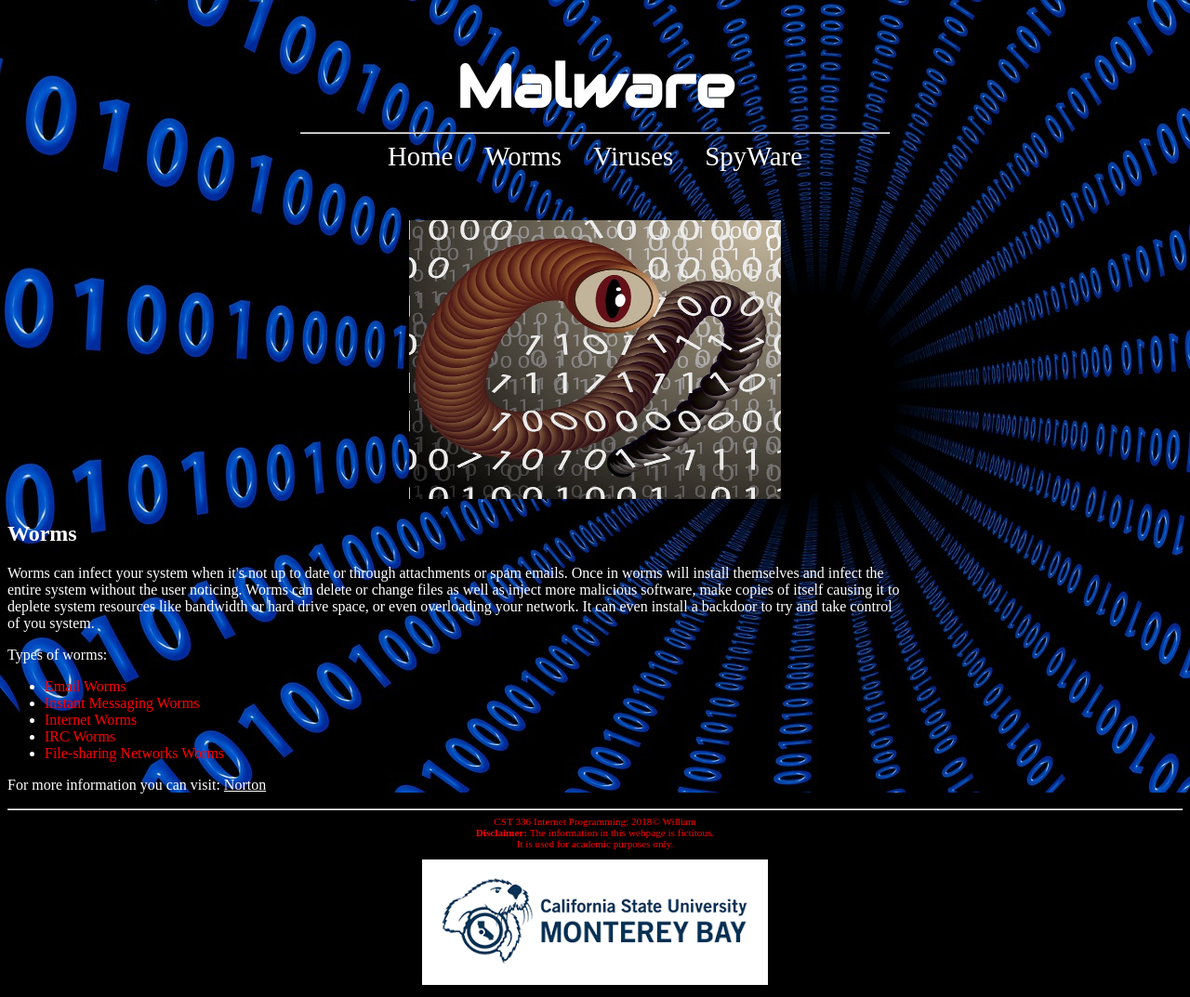
After one commit to barajas90/cst336, a PHP site: page /HW/homework1/worms.html in a window 1280 px wide. The commit adds this page. Shown: the whole page at 93% size. Run offline with PHP 8.4, Linux system fonts and the light colour scheme.

Commit message:
adding hw1

```diff
--- /dev/null
+++ b/HW/homework1/css/styles.css
@@ -0,0 +1,84 @@
+body{
+    background-image:url(../images/binary1.jpg);
+    background-color: black;
+    background-repeat: no-repeat;
+    background-size: auto;
+
+    color:white;
+    }
+
+header, main, nav, footer{
+        text-align: center;
+    }
+
+nav a{ /* links within "nav" container */
+    padding: 15px;
+    padding-bottom: 4px;
+    font-size: 1.8em;
+    text-decoration: none;    /* removes underline */
+    color:white;
+    }
+
+nav a:hover { /*pseudo class*/
+        border-bottom: 2px white solid;
+        font-size: 2.5em;
+        transition: .9s; /* transition effect*/
+    }
+
+#me, #welcomeText{
+    float: left;
+}
+
+footer{
+    clear:left;
+}
+
+#info{
+    font-size: 0.7em;
+    color: red;
+}
+#overview{
+    text-align: left;
+}
+table{
+    margin:0px auto;
+}
+td{
+    padding-right: 10px;
+    font-size: 1.3em
+}
+#bold{
+    color: red;
+}
+#table-header{
+    background-color: #351a00;
+}
+.table-row{
+    background-color: #753900;
+}
+ul{
+    text-align: left;
+}
+.typew{
+    color:red;
+}
+#content{
+    text-align: center;
+}
+h1{
+    font-family: 'Audiowide', cursive;
+    font-size: 4em;
+    margin-bottom: 0px;
+}
+#overview1{
+    text-align: left;
+    padding-right: 300px;
+}
+#overview2{
+    text-align:left;
+    padding-left: 200px;
+    padding-right: 200px;
+}
+#norton{
+    color:white;
+}
--- /dev/null
+++ b/HW/homework1/worms.html
@@ -0,0 +1,78 @@
+<!DOCTYPE html>
+<html>
+<!--
+
+First Website
+and comment
+in html
+(comments can span multiple lines)
+
+-->
+        <title> Homework 1: Four Web Pages </title>
+        <meta char=”utf-8” />
+<!-- This is the head -->
+<!-- All styles and javascript go inside the head -->
+    <head>
+        <meta char=”utf-8” />
+        <link href="css/styles.css" rel="stylesheet" type="text/css" />
+        <link href="https://fonts.googleapis.com/css?family=Audiowide" rel="stylesheet">
+    </head>
+    <nav>
+        <header id="title">
+            <h1>Malware</h1>
+        </header>
+        <hr width = "50%" />
+        <a href="index.html">Home</a>
+        <a href="worms.html">Worms</a>
+        <a href="viruses.html">Viruses</a>
+        <a href="spyware.html">SpyWare</a>
+    </nav>
+    <br /><br />
+<!-- closing head -->
+
+    <!-- This is the body -->
+    <!-- This is where we place the content of our website -->
+    <main>
+        <figure id= "pic">
+            <img src="images/worm.jpg" alt="Picture of Worms"
+            height="300" width="400"/>
+        </figure>
+        <div id="overview1">
+            <h2>Worms</h2>
+            <p> Worms can infect your system when it's not up to date or through
+            attachments or spam emails. Once in worms will install themselves
+            and infect the entire system without the user noticing. Worms can
+            delete or change files as well as inject more malicious software,
+            make copies of itself causing it to deplete system resources like
+            bandwidth or hard drive space, or even overloading your network.
+            It can even install a backdoor to try and take control of you system.
+            </p>
+            <p>Types of worms:</p>
+        </div>
+        <ul>
+            <li><span class="typew">Email Worms</span>
+            <li><span class="typew">Instant Messaging Worms</span>
+            <li><span class="typew">Internet Worms</span>
+            <li><span class="typew">IRC Worms</span>
+            <li><span class="typew">File-sharing Networks Worms</span>
+        </ul>
+        <p id="overview1">For more information you can visit:
+            <a id ="norton" href="https://us.norton.com/internetsecurity-malware-what-is-a-computer-worm.html">Norton</a></p>
+    </main>
+    <!-- This is the footer -->
+        <!-- The footer goes inside the body but not always -->
+        <footer id="info">
+            <hr>
+            CST 336 Internet Programming: 2018&copy; William <br />
+            <strong>Disclaimer:</strong> The information in this webpage is
+            fictitous. <br />
+            It is used for academic purposes only.
+            <figure>
+            <img src="images/csumb.png" alt="csumb logo"/>
+            </figure>
+        </footer>
+        <!-- closing footer -->
+
+    <!-- closing body -->
+
+</html>
--- a/index.php
+++ b/index.php
@@ -8,6 +8,8 @@ echo "William Barajas' CST336 Home Page";
 ?>
 <br><br>
 <a href="labs/lab1/index.html"> Lab 1 </a>
+<br><br>
+<a href="HW/homework1/index.html"> Homework 1</a>
 
 </body>
 </html>
```
Also changed, not shown: HW/homework1/index.html (added, +78 -0 lines), HW/homework1/spyware.html (added, +77 -0 lines), HW/homework1/viruses.html (added, +74 -0 lines), HW/homework1/images/binary1.jpg (added), HW/homework1/images/csumb.png (added), HW/homework1/images/malware.jpg (added), HW/homework1/images/spyware.jpg (added), HW/homework1/images/virus.jpg (added), HW/homework1/images/worm.jpg (added).
